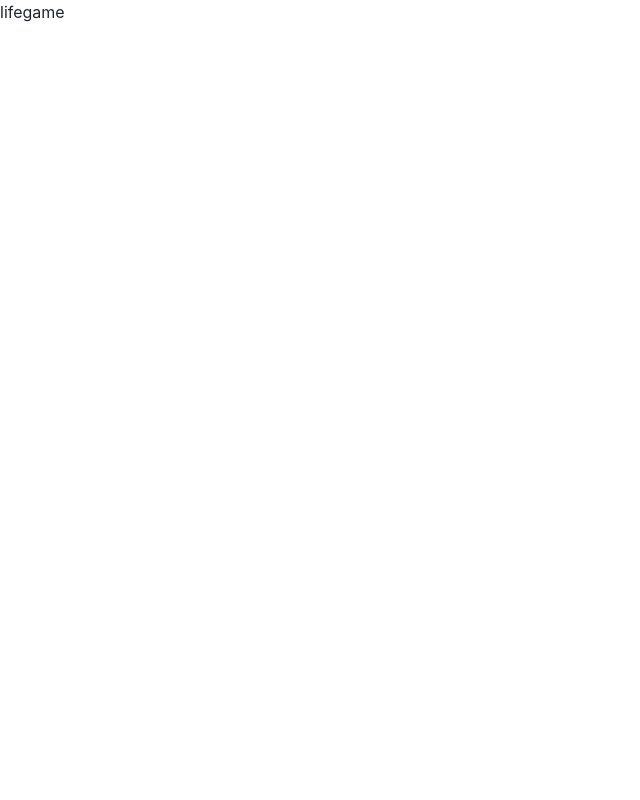
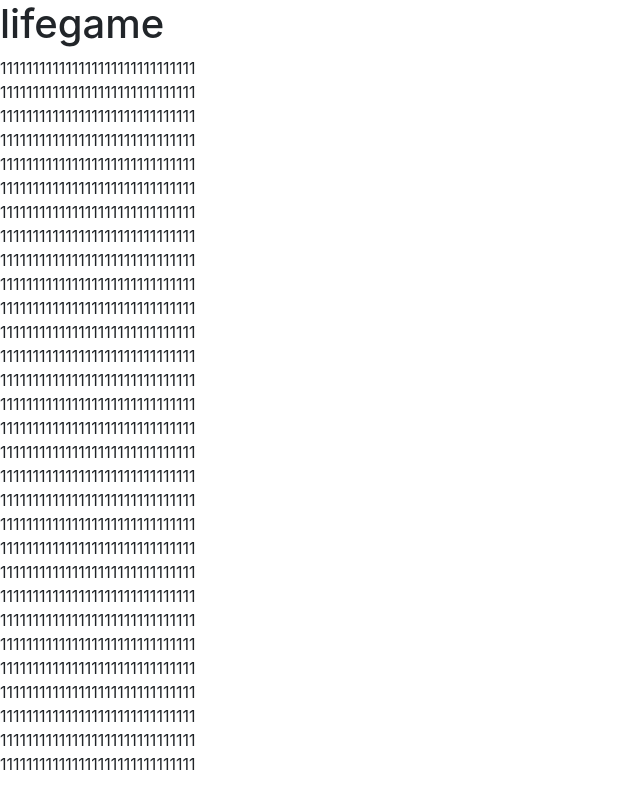
Before and after one commit to tanaka51/universe-of-lifegame, a React app: page / in a window 1280 px wide. Shown: the whole page, without its empty margins (0-640 px from the left). Built offline with nearby package versions, Linux system fonts and the light colour scheme; the HTML template or start-up script is replaced by a standard one.

Commit message:
Render 30x30 cells

```diff
--- a/src/app/app.tsx
+++ b/src/app/app.tsx
@@ -2,10 +2,34 @@ import '../sass/main.scss'
 import * as React from 'react';
 import * as ReactDom from 'react-dom';
 
+const WIDTH = 30;
+const HEIGHT = 30;
+
+enum Cell {
+  Live,
+  Die
+}
+
 const Hello: React.FC<{name: string}> = (props) => {
+  // 2-dimensional array filled with Cell.Die
+  const board: Cell[][] = new Array(HEIGHT).fill(new Array(WIDTH).fill(Cell.Die));
+
   return (
     <div>
-      <p>{props.name}</p>
+      <h1>{props.name}</h1>
+      {board.map((row, y) => {
+        return(
+          <div className={`row row--${y}`} key={y}>
+            {row.map((cell, x) => {
+              const cellNumber = y * WIDTH + x;
+
+              return (
+                <span className={`cell cell--${cellNumber}`} key={cellNumber}>{cell}</span>
+              )
+            })}
+          </div>
+        )
+      })}
     </div>
   )
 }
```
